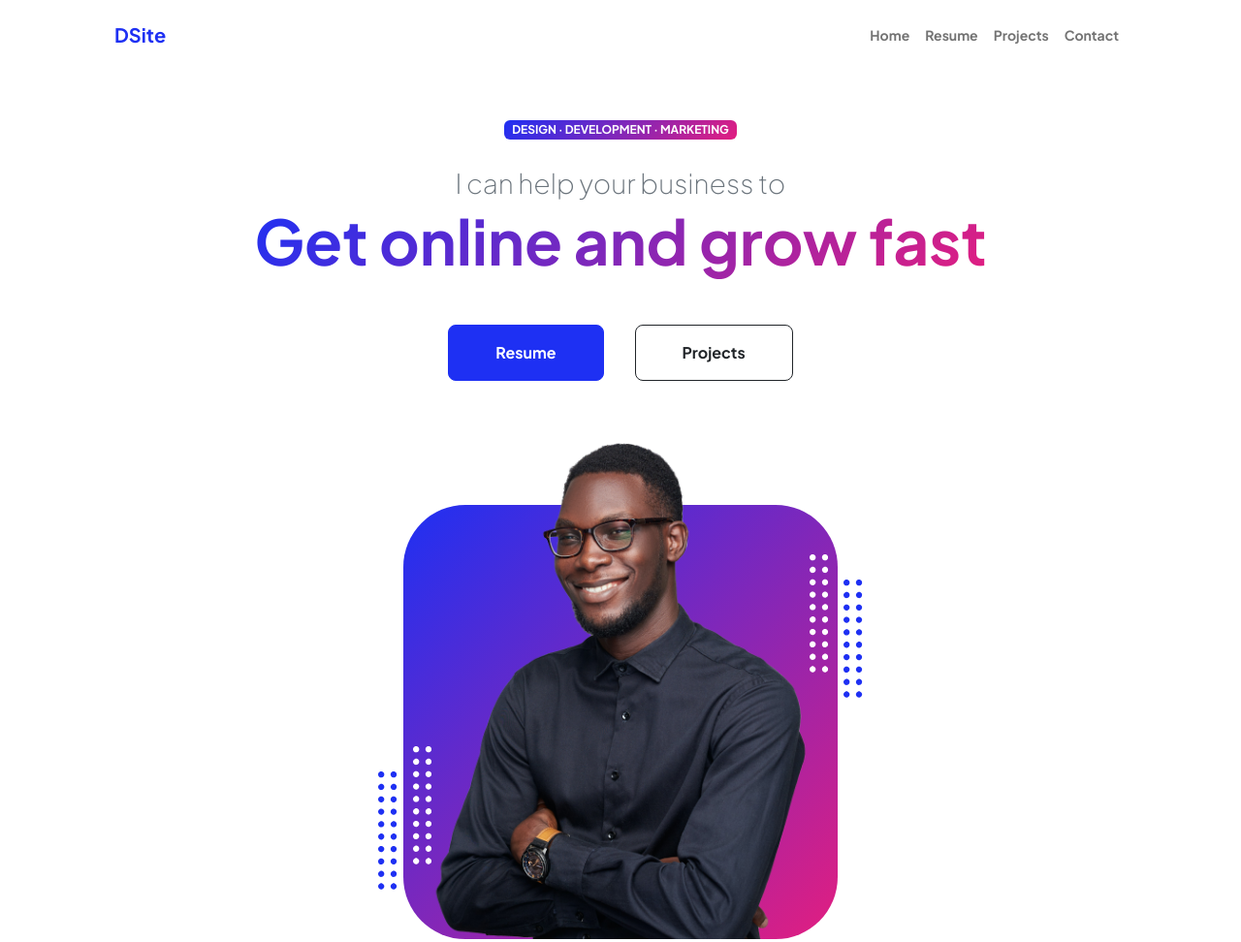
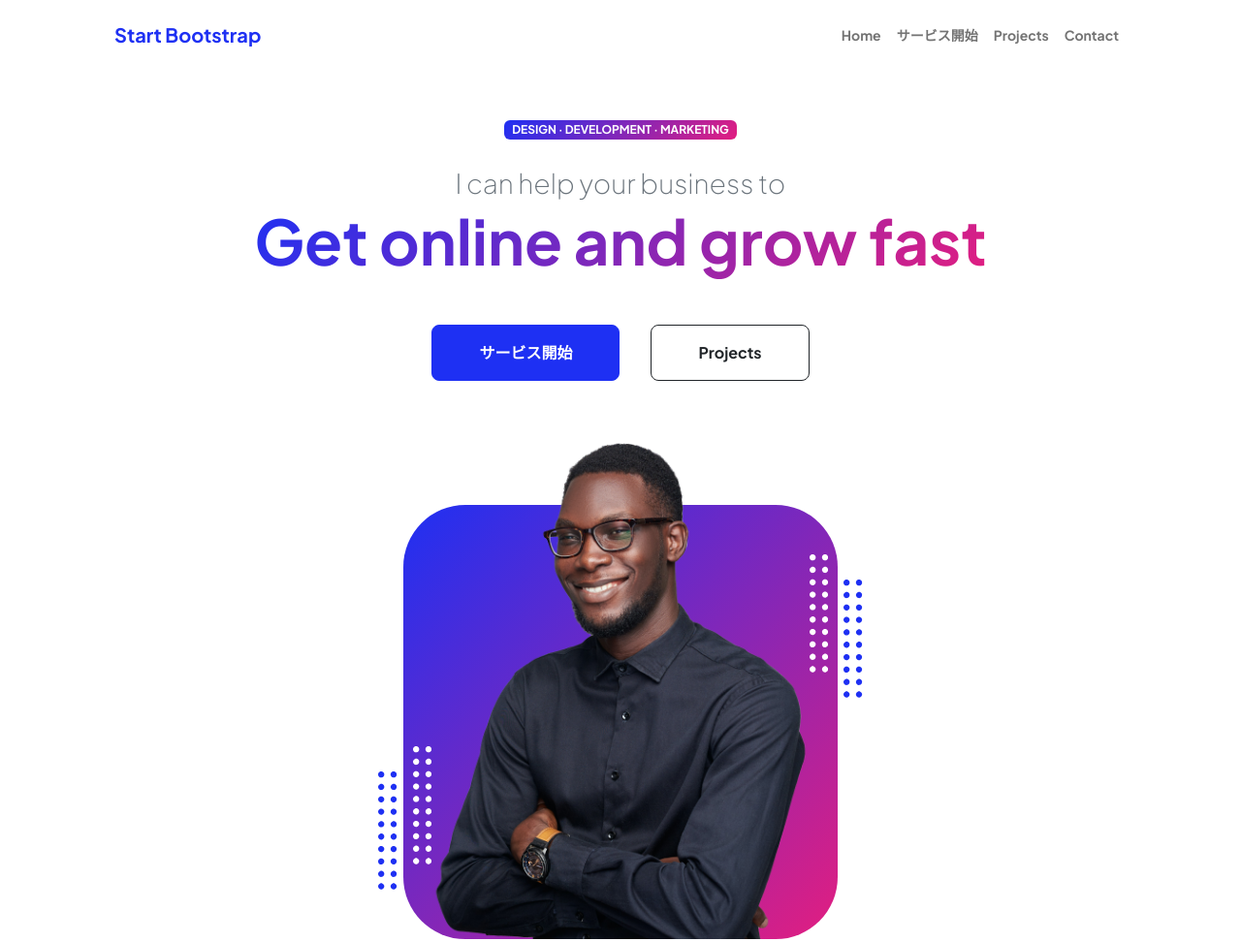
Before and after one commit to yuutyan2008/github_training_904, a plain HTML site: page index.html in a window 1280 px wide. Shown: the top 972 px of the page at 97% size. Drawn offline with nearby package versions, Linux system fonts and the light colour scheme.

Commit message:
edit:ヘッダーサービス名

```diff
--- a/index.html
+++ b/index.html
@@ -22,12 +22,12 @@
             <!-- Navigation-->
             <nav class="navbar navbar-expand-lg navbar-light bg-white py-3">
                 <div class="container px-5">
-                    <a class="navbar-brand" href="index.html"><span class="fw-bolder text-primary">DSite</span></a>
+                    <a class="navbar-brand" href="index.html"><span class="fw-bolder text-primary">Start Bootstrap</span></a>
                     <button class="navbar-toggler" type="button" data-bs-toggle="collapse" data-bs-target="#navbarSupportedContent" aria-controls="navbarSupportedContent" aria-expanded="false" aria-label="Toggle navigation"><span class="navbar-toggler-icon"></span></button>
                     <div class="collapse navbar-collapse" id="navbarSupportedContent">
                         <ul class="navbar-nav ms-auto mb-2 mb-lg-0 small fw-bolder">
                             <li class="nav-item"><a class="nav-link" href="index.html">Home</a></li>
-                            <li class="nav-item"><a class="nav-link" href="resume.html">Resume</a></li>
+                            <li class="nav-item"><a class="nav-link" href="resume.html">サービス開始</a></li>
                             <li class="nav-item"><a class="nav-link" href="projects.html">Projects</a></li>
                             <li class="nav-item"><a class="nav-link" href="contact.html">Contact</a></li>
                         </ul>
@@ -45,7 +45,7 @@
                                 <div class="fs-3 fw-light text-muted">I can help your business to</div>
                                 <h1 class="display-3 fw-bolder mb-5"><span class="text-gradient d-inline">Get online and grow fast</span></h1>
                                 <div class="d-grid gap-3 d-sm-flex justify-content-sm-center justify-content-xxl-start mb-3">
-                                    <a class="btn btn-primary btn-lg px-5 py-3 me-sm-3 fs-6 fw-bolder" href="resume.html">Resume</a>
+                                    <a class="btn btn-primary btn-lg px-5 py-3 me-sm-3 fs-6 fw-bolder" href="resume.html">サービス開始</a>
                                     <a class="btn btn-outline-dark btn-lg px-5 py-3 fs-6 fw-bolder" href="projects.html">Projects</a>
                                 </div>
                             </div>
```
